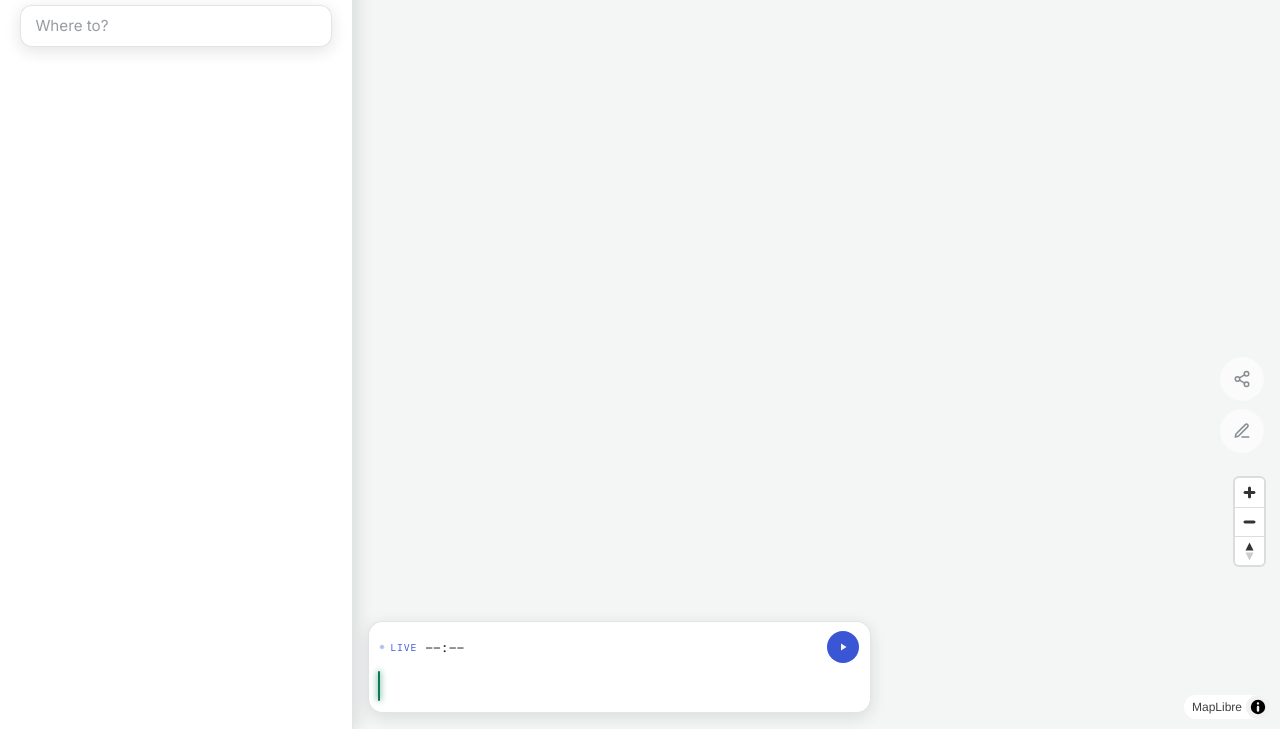
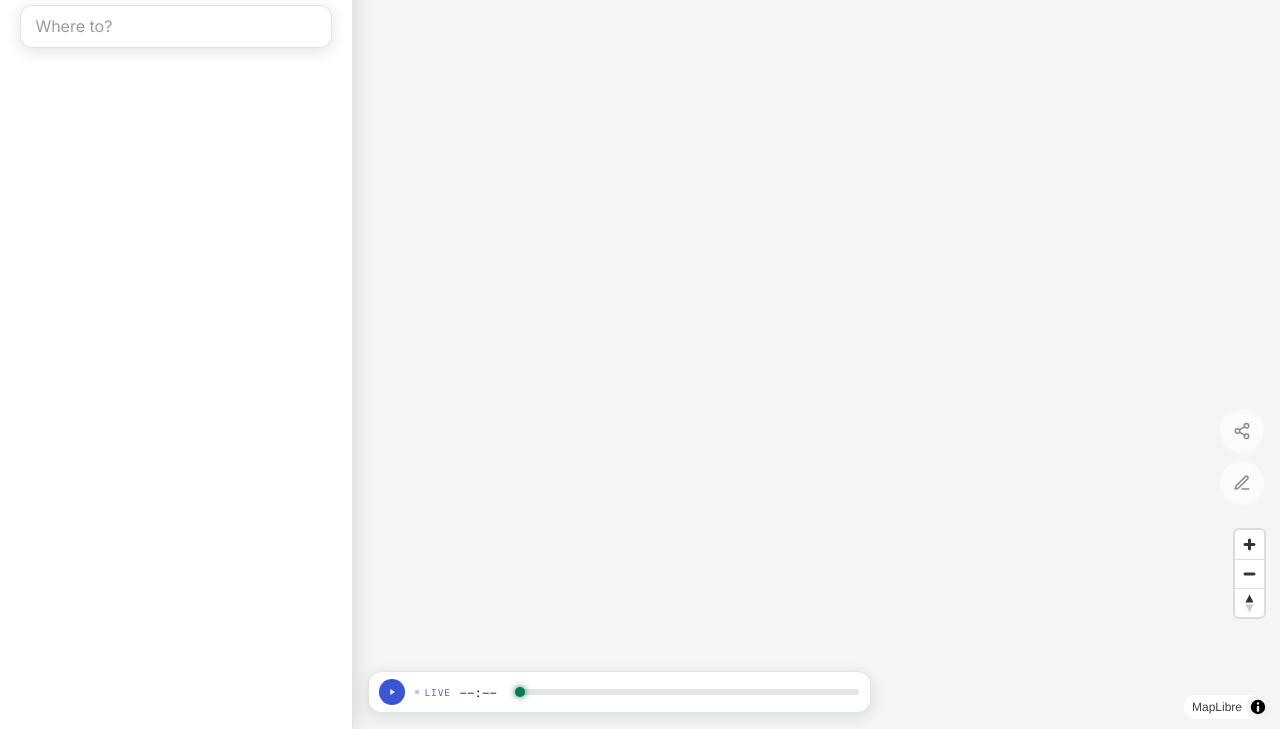
Before and after one commit to potassiumflouride/DryRoute, a website built with Vite: page frontend/index.html in a window 1280 px wide. Shown: the part 71-800 px from the top of the page. Built offline with nearby package versions, Linux system fonts and the light colour scheme; no server answers; what @protomaps/basemaps would draw is missing.

Commit message:
Flatten radar scrubber into a single row and hide chrome during route edit mode
The radar scrubber's play/badge/time controls now sit in one row instead
of a stacked header row, tightening the floating card.

Route edit mode now hides the header, search group, route toast, share
button, radar scrubber, and map zoom control, leaving only the save/discard
buttons so there is unobstructed space to drag the route.

```diff
--- a/frontend/src/main.ts
+++ b/frontend/src/main.ts
@@ -116,20 +116,16 @@ if (app) {
       </div>
     </div>
     <div class="radar-scrubber" role="group" aria-label="Rain radar playback">
-      <div class="radar-scrubber__top">
-        <div class="radar-scrubber__status">
+      <button class="radar-scrubber__play" type="button" aria-label="Play radar replay" aria-pressed="false">
+        <svg class="icon-play" viewBox="0 0 24 24" fill="currentColor"><path d="M8 5v14l11-7z"/></svg>
+        <svg class="icon-pause" viewBox="0 0 24 24" fill="currentColor"><path d="M6 5h4v14H6zM14 5h4v14h-4z"/></svg>
+      </button>
       <span class="radar-scrubber__badge is-live">
         <span class="radar-scrubber__dot"></span>
         <span class="radar-scrubber__badge-label">Live</span>
       </span>
       <span class="radar-scrubber__time">&ndash;&ndash;:&ndash;&ndash;</span>
       <span class="radar-scrubber__offset">&nbsp;</span>
-        </div>
-        <button class="radar-scrubber__play" type="button" aria-label="Play radar replay" aria-pressed="false">
-          <svg class="icon-play" viewBox="0 0 24 24" fill="currentColor"><path d="M8 5v14l11-7z"/></svg>
-          <svg class="icon-pause" viewBox="0 0 24 24" fill="currentColor"><path d="M6 5h4v14H6zM14 5h4v14h-4z"/></svg>
-        </button>
-      </div>
       <div class="radar-scrubber__track">
         <div class="radar-scrubber__playhead"></div>
         <input
--- a/frontend/src/style.css
+++ b/frontend/src/style.css
@@ -45,7 +45,16 @@ body,
   width: 100%;
 }
 
+html {
+  overscroll-behavior: none;
+}
+
 body {
+  position: fixed;
+  inset: 0;
+  overflow: hidden;
+  overscroll-behavior: none;
+  touch-action: none;
   background: var(--ink);
   color: var(--mist);
   font-family: var(--font-body);
@@ -285,11 +294,19 @@ body.is-route-edit-mode .maplibregl-canvas {
   cursor: crosshair;
 }
 
+body.is-route-edit-mode .app-shell,
+body.is-route-edit-mode .route-toast,
+body.is-route-edit-mode .share-control,
+body.is-route-edit-mode .radar-scrubber,
+body.is-route-edit-mode .maplibregl-ctrl-bottom-right {
+  display: none;
+}
+
 .map-controls {
   position: absolute;
   right: calc(env(safe-area-inset-right, 0px) + 1rem);
-  /* Sits above the maplibre NavigationControl (zoom/compass), which sits above the radar card. */
-  bottom: calc(env(safe-area-inset-bottom, 0px) + 17.25rem);
+  /* Sits above the maplibre NavigationControl (zoom/compass), which sits above the radar card (~2.5rem tall). */
+  bottom: calc(env(safe-area-inset-bottom, 0px) + 14rem);
   z-index: 2;
   display: flex;
   flex-direction: column;
@@ -340,7 +357,7 @@ body.is-route-edit-mode .maplibregl-canvas {
   background: var(--slate);
   color: var(--mist);
   font-family: var(--font-body);
-  font-size: 0.95rem;
+  font-size: 1rem;
   box-shadow: 0 4px 16px var(--shadow);
 }
 
@@ -363,6 +380,7 @@ body.is-route-edit-mode .maplibregl-canvas {
   max-height: 60vh;
   max-height: 60dvh;
   overflow-y: auto;
+  touch-action: pan-y;
 }
 
 .search__result {
@@ -400,25 +418,20 @@ body.is-route-edit-mode .maplibregl-canvas {
   z-index: 2;
   max-width: 30rem;
   margin: 0 auto;
+  display: flex;
+  align-items: center;
+  gap: 0.55rem;
   border: 1px solid var(--border);
-  border-radius: 0.9rem;
+  border-radius: 0.85rem;
   background: var(--slate);
   box-shadow: 0 4px 16px var(--shadow);
-  padding: 0.55rem 0.65rem 0.65rem;
-}
-
-.radar-scrubber__top {
-  display: flex;
-  align-items: center;
-  justify-content: space-between;
-  gap: 0.6rem;
-  margin-bottom: 0.4rem;
+  padding: 0.45rem 0.65rem;
 }
 
 .radar-scrubber__play {
   flex-shrink: 0;
-  width: 32px;
-  height: 32px;
+  width: 1.6rem;
+  height: 1.6rem;
   border: none;
   border-radius: 50%;
   background: var(--rain);
@@ -430,8 +443,8 @@ body.is-route-edit-mode .maplibregl-canvas {
 }
 
 .radar-scrubber__play svg {
-  width: 12px;
-  height: 12px;
+  width: 10px;
+  height: 10px;
 }
 
 .radar-scrubber__play .icon-pause {
@@ -448,28 +461,35 @@ body.is-route-edit-mode .maplibregl-canvas {
 
 .radar-scrubber__track {
   position: relative;
-  width: 100%;
-  height: 32px;
+  flex: 1 1 auto;
+  min-width: 0;
+  height: 6px;
+  border-radius: 999px;
+  background: var(--border);
 }
 
 .radar-scrubber__playhead {
   position: absolute;
-  top: 1px;
-  bottom: 1px;
-  width: 2px;
-  border-radius: 1px;
+  top: 50%;
+  left: 0;
+  width: 10px;
+  height: 10px;
+  border-radius: 50%;
   background: var(--dry);
   box-shadow: 0 0 6px var(--dry);
-  transform: translateX(-1px);
+  transform: translate(-50%, -50%);
   pointer-events: none;
 }
 
 .radar-scrubber__range {
   position: absolute;
-  inset: 0;
+  left: 0;
+  right: 0;
+  top: 50%;
+  height: 32px;
   width: 100%;
-  height: 100%;
   margin: 0;
+  transform: translateY(-50%);
   opacity: 0;
   cursor: pointer;
 }
@@ -480,20 +500,13 @@ body.is-route-edit-mode .maplibregl-canvas {
   outline-offset: 2px;
 }
 
-.radar-scrubber__status {
+.radar-scrubber__badge {
   flex-shrink: 0;
-  display: flex;
-  flex-direction: row;
-  align-items: center;
-  gap: 0.5rem;
-}
-
-.radar-scrubber__badge {
   display: flex;
   align-items: center;
   gap: 0.3rem;
   font-family: var(--font-mono);
-  font-size: 0.62rem;
+  font-size: 0.6rem;
   letter-spacing: 0.08em;
   text-transform: uppercase;
   color: var(--address);
@@ -529,15 +542,17 @@ body.is-route-edit-mode .maplibregl-canvas {
 }
 
 .radar-scrubber__time {
+  flex-shrink: 0;
   font-family: var(--font-mono);
-  font-size: 0.82rem;
+  font-size: 0.78rem;
   color: var(--mist);
   font-variant-numeric: tabular-nums;
 }
 
 .radar-scrubber__offset {
+  flex-shrink: 0;
   font-family: var(--font-mono);
-  font-size: 0.65rem;
+  font-size: 0.62rem;
   color: var(--address);
   font-variant-numeric: tabular-nums;
 }
@@ -604,7 +619,8 @@ body.is-route-edit-mode .maplibregl-canvas {
   position: absolute;
   left: 1rem;
   right: 1rem;
-  bottom: calc(env(safe-area-inset-bottom, 0px) + 6.5rem);
+  /* Sits directly above the radar card (~2.5rem tall). */
+  bottom: calc(env(safe-area-inset-bottom, 0px) + 3.25rem);
   z-index: 2;
   max-width: 30rem;
   margin: 0 auto;
@@ -660,8 +676,8 @@ body.is-route-edit-mode .maplibregl-canvas {
 }
 
 .maplibregl-ctrl-bottom-right .maplibregl-ctrl-group {
-  /* Radar card is ~1rem + 5.75rem tall; leave a gap above it. Right edge matches .map-controls (1rem). */
-  margin: 0 calc(env(safe-area-inset-right, 0px) + 1rem) calc(env(safe-area-inset-bottom, 0px) + 7.5rem) 0;
+  /* Radar card is ~1rem + 2.5rem tall; leave a gap above it. Right edge matches .map-controls (1rem). */
+  margin: 0 calc(env(safe-area-inset-right, 0px) + 1rem) calc(env(safe-area-inset-bottom, 0px) + 4.25rem) 0;
 }
 
 @media (min-width: 768px) {
```
Lines whose indentation alone changed are shown as unchanged.
